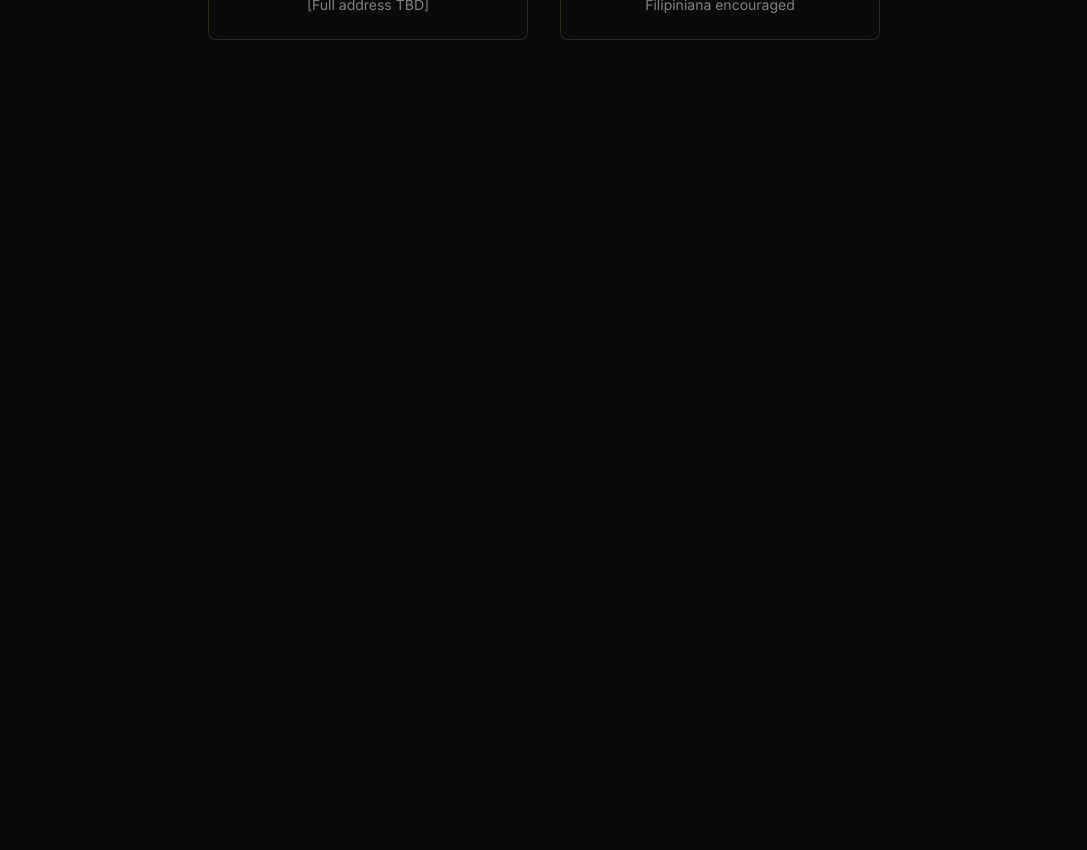
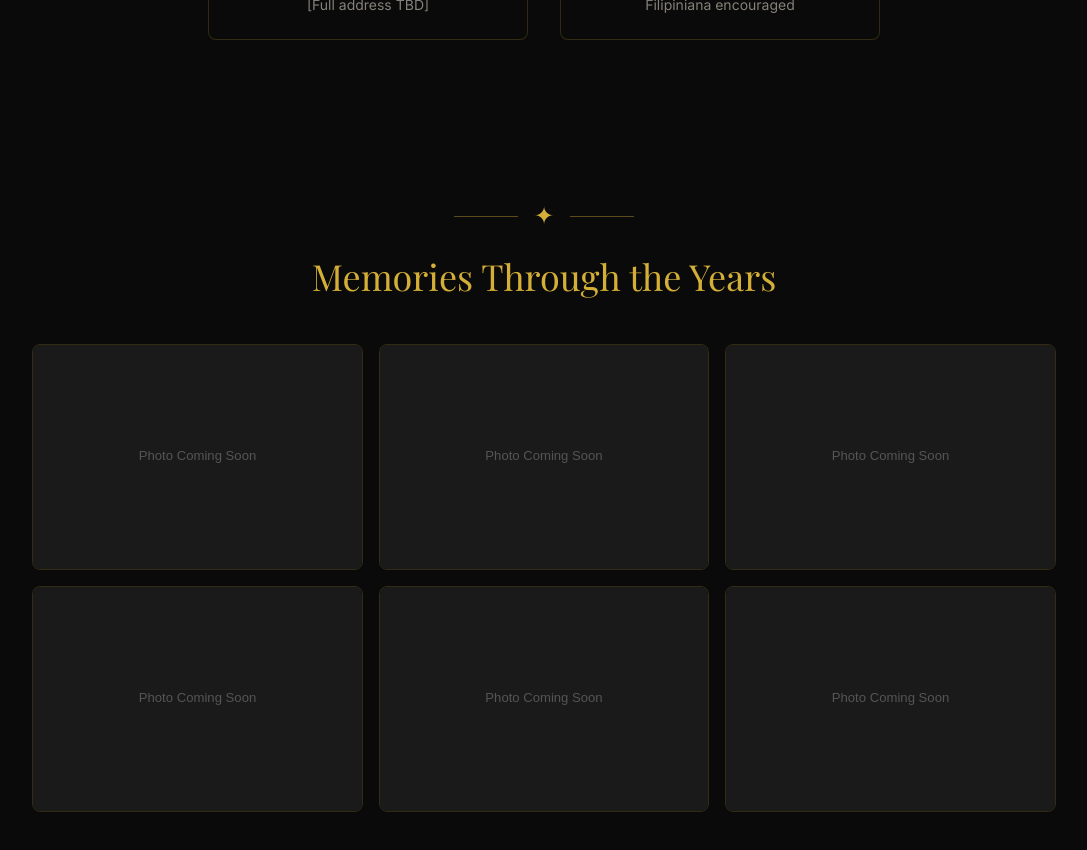
Before and after one commit to Karllouise-code/tita-rsvp-bday, a React (Vite) app: page / in a window 1280 px wide. Shown: the part 1300-2150 px from the top of the page, without its empty margins (96-1183 px from the left). Before the commit the page ends 1420 px from the top, so only its background shows below. Built offline with nearby package versions, Linux system fonts and the light colour scheme.

Commit message:
feat: add Photo Gallery section with placeholder images

```diff
--- a/src/App.jsx
+++ b/src/App.jsx
@@ -1,11 +1,13 @@
 import Hero from './components/Hero'
 import EventDetails from './components/EventDetails'
+import PhotoGallery from './components/PhotoGallery'
 
 function App() {
   return (
     <div className="min-h-screen bg-black text-cream font-body">
       <Hero />
       <EventDetails />
+      <PhotoGallery />
     </div>
   )
 }
--- /dev/null
+++ b/src/components/PhotoGallery.jsx
@@ -0,0 +1,55 @@
+import { motion } from 'framer-motion'
+
+const photos = [
+  { id: 1, src: '/images/placeholder.svg', alt: 'Photo 1' },
+  { id: 2, src: '/images/placeholder.svg', alt: 'Photo 2' },
+  { id: 3, src: '/images/placeholder.svg', alt: 'Photo 3' },
+  { id: 4, src: '/images/placeholder.svg', alt: 'Photo 4' },
+  { id: 5, src: '/images/placeholder.svg', alt: 'Photo 5' },
+  { id: 6, src: '/images/placeholder.svg', alt: 'Photo 6' },
+]
+
+const PhotoGallery = () => {
+  return (
+    <section className="py-20 px-4">
+      <motion.div
+        initial={{ opacity: 0, y: 20 }}
+        whileInView={{ opacity: 1, y: 0 }}
+        viewport={{ once: true, margin: '-100px' }}
+        transition={{ duration: 0.6 }}
+        className="text-center mb-12"
+      >
+        <div className="flex items-center justify-center gap-4 mb-6">
+          <span className="w-16 h-px bg-gold/40" />
+          <span className="text-gold text-2xl">&#10022;</span>
+          <span className="w-16 h-px bg-gold/40" />
+        </div>
+        <h2 className="font-heading text-3xl md:text-4xl text-gold">
+          Memories Through the Years
+        </h2>
+      </motion.div>
+
+      <div className="max-w-5xl mx-auto grid grid-cols-2 md:grid-cols-3 gap-4">
+        {photos.map((photo, index) => (
+          <motion.div
+            key={photo.id}
+            initial={{ opacity: 0, y: 30 }}
+            whileInView={{ opacity: 1, y: 0 }}
+            viewport={{ once: true }}
+            transition={{ duration: 0.5, delay: index * 0.1 }}
+            whileHover={{ scale: 1.03 }}
+            className="overflow-hidden rounded-lg border border-gold/20"
+          >
+            <img
+              src={photo.src}
+              alt={photo.alt}
+              className="w-full h-48 md:h-56 object-cover"
+            />
+          </motion.div>
+        ))}
+      </div>
+    </section>
+  )
+}
+
+export default PhotoGallery
```
Also changed, not shown: public/images/placeholder.svg (added).
